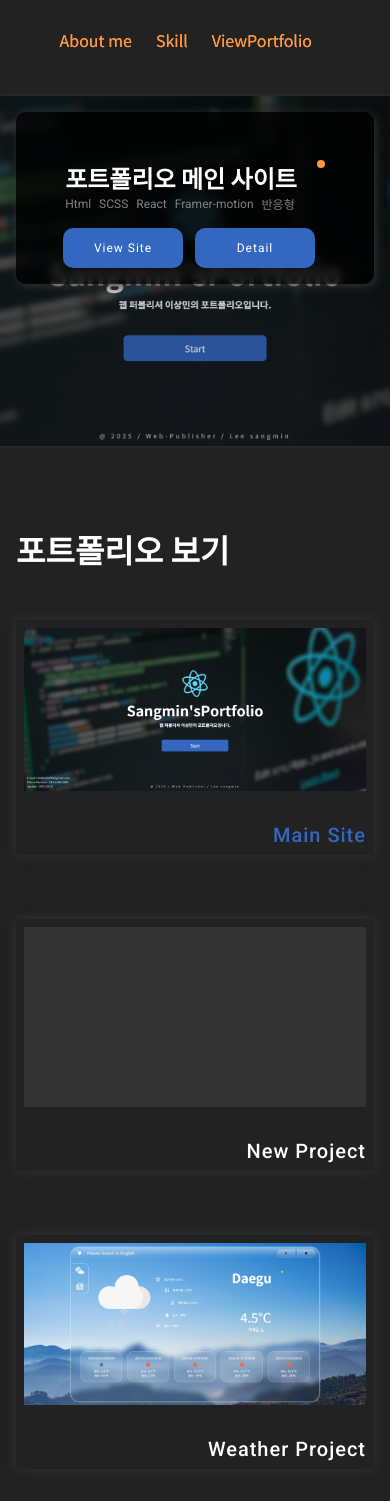
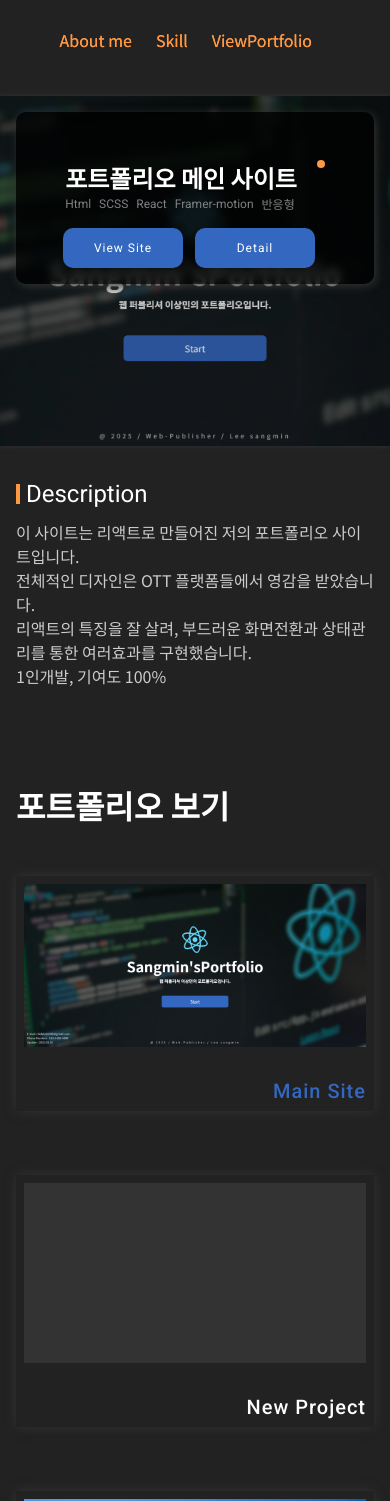
Before and after one commit to tkdals5879/mainSite, a React (Create React App) app: page /aboutMe/viewPortfolio in a window 390 px wide. Shown: the top 1501 px of the page. Built offline with nearby package versions, Linux system fonts and the light colour scheme.

Commit message:
모바일사이즈 descriptionWrap > position : absolute 및 위치수정 , viewportfolio > projectWrap > margin-top 으로 위치조절

```diff
--- a/src/css/MainSite/mainsite.css
+++ b/src/css/MainSite/mainsite.css
@@ -95,8 +95,7 @@
   font-size: 24px;
 }
 .portfolioWrap .descriptionWrap > p {
-  line-height: 24px;
-  line-height: 30px;
+  line-height: 1.5;
   color: #ccc;
 }
 
@@ -160,7 +159,9 @@
     display: none;
   }
   .portfolioWrap .descriptionWrap {
-    display: none;
+    position: absolute;
+    top: 13rem;
+    left: 0;
   }
 }
 
--- a/src/css/MainSite/mainsite.scss
+++ b/src/css/MainSite/mainsite.scss
@@ -110,8 +110,7 @@
     }
 
     >p {
-      line-height: 24px;
-      line-height: 30px;
+      line-height: 1.5;
       color: #ccc;
     }
   }
@@ -199,7 +198,9 @@
     }
 
     .descriptionWrap {
-      display: none;
+      position: absolute;
+      top: 13rem;
+      left: 0;
     }
   }
 }
--- a/src/css/viewPortfolio/viewportfolio.css
+++ b/src/css/viewPortfolio/viewportfolio.css
@@ -115,7 +115,7 @@
   }
   .viewportfolioWrap .projectsWrap {
     padding: 0 1rem;
-    margin-top: 2rem;
+    margin-top: 18rem;
   }
   .viewportfolioWrap .projectsWrap ul {
     grid-template-columns: 1fr;
--- a/src/css/viewPortfolio/viewportfolio.scss
+++ b/src/css/viewPortfolio/viewportfolio.scss
@@ -155,7 +155,7 @@
 
     .projectsWrap {
       padding: 0 1rem;
-      margin-top: 2rem;
+      margin-top: 18rem;
 
       ul {
         grid-template-columns: 1fr;
```
Also changed, not shown: 1 other file (tests, documents, lock files or other folders).
